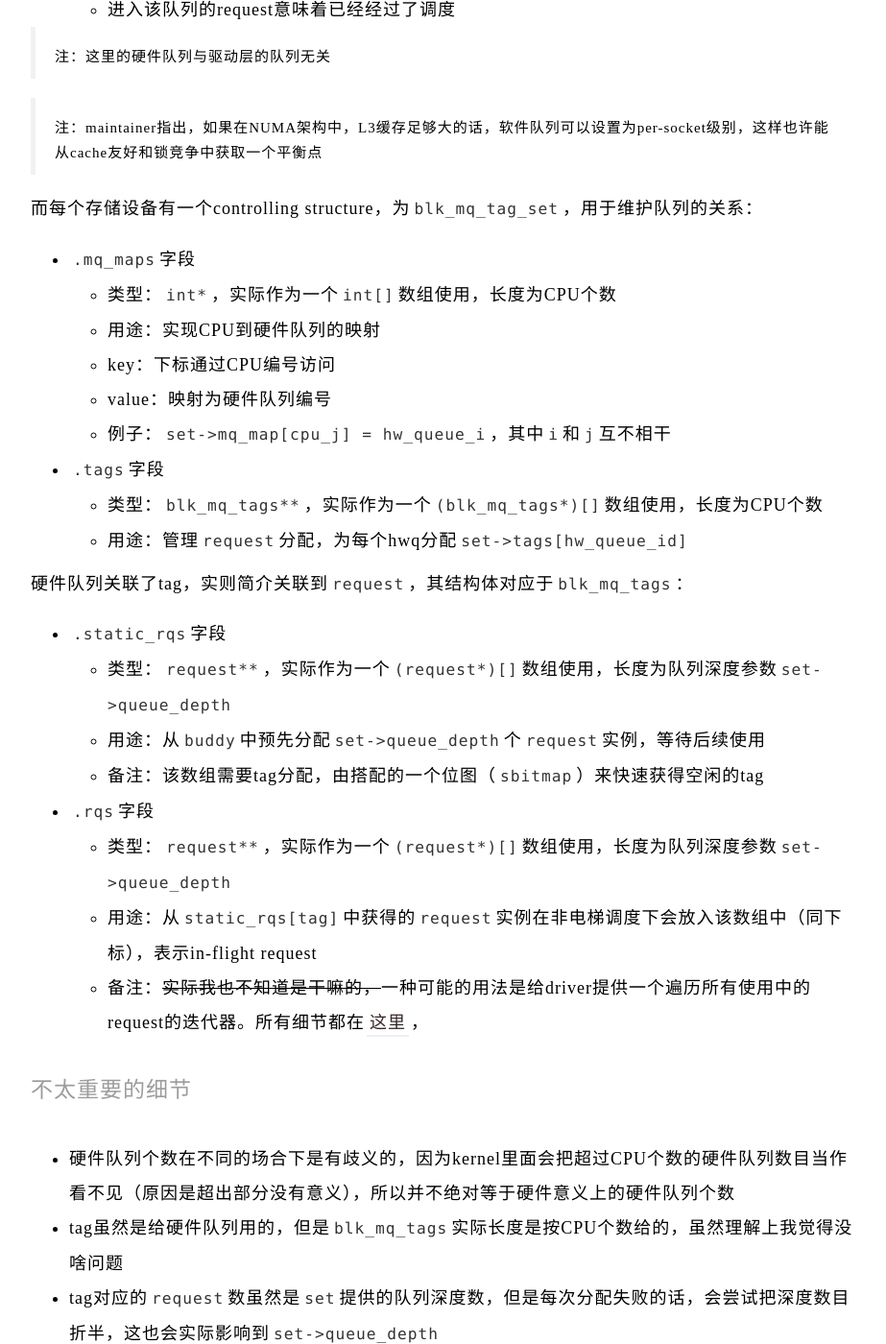
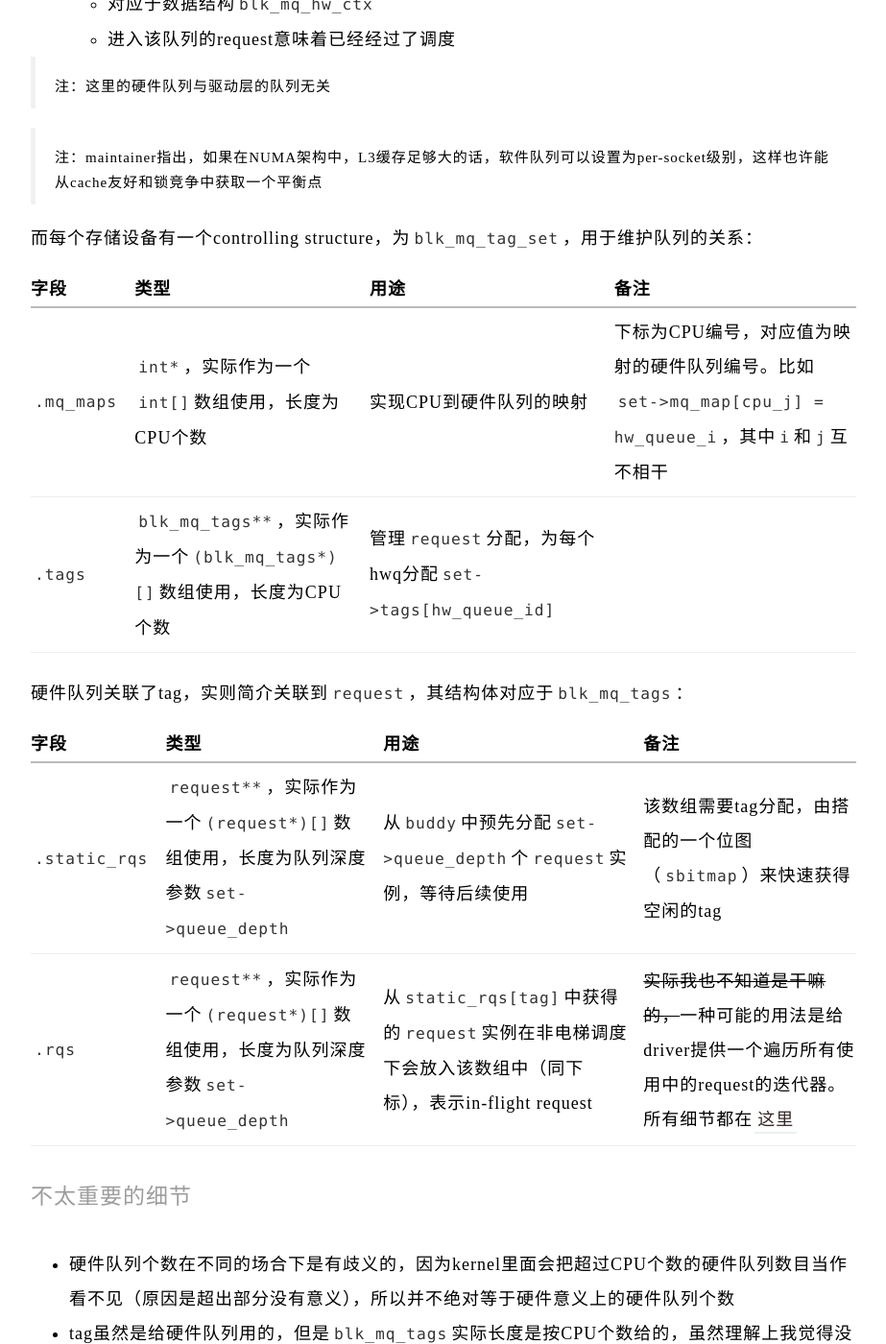
Before and after one commit to Caturra000/Caturra000.github.io, a Jekyll site: the page built from _posts/2023/2023-07-04-linux-blk-mq.md, in a window 1280 px wide and 1400 px high, scrolled down 1755 px. Shown: the whole window at 96% size, without its empty margins (178-1101 px from the left). Built offline with Jekyll 4.4.1, drawn with Linux system fonts in a browser that asks for light colours; some of the changed text lies outside the part shown.

Commit message:
update linux-blk-mq

```diff
--- a/_posts/2023/2023-07-04-linux-blk-mq.md
+++ b/_posts/2023/2023-07-04-linux-blk-mq.md
@@ -34,25 +34,19 @@ benefiting from the parallelism offered by modern storage devices.
 > 注：maintainer指出，如果在NUMA架构中，L3缓存足够大的话，软件队列可以设置为per-socket级别，这样也许能从cache友好和锁竞争中获取一个平衡点
 
 而每个存储设备有一个controlling structure，为`blk_mq_tag_set`，用于维护队列的关系：
-- `.mq_maps`字段
-    - 类型：`int*`，实际作为一个`int[]`数组使用，长度为CPU个数
-    - 用途：实现CPU到硬件队列的映射
-    - key：下标通过CPU编号访问
-    - value：映射为硬件队列编号
-    - 例子：`set->mq_map[cpu_j] = hw_queue_i`，其中`i`和`j`互不相干
-- `.tags`字段
-    - 类型：`blk_mq_tags**`，实际作为一个`(blk_mq_tags*)[]`数组使用，长度为CPU个数
-    - 用途：管理`request`分配，为每个hwq分配`set->tags[hw_queue_id]`
+
+| 字段       | 类型                                                         | 用途                                                     | 备注                                                         |
+| ---------- | ------------------------------------------------------------ | -------------------------------------------------------- | ------------------------------------------------------------ |
+| `.mq_maps` | `int*`，实际作为一个`int[]`数组使用，长度为CPU个数           | 实现CPU到硬件队列的映射                                  | 下标为CPU编号，对应值为映射的硬件队列编号。比如`set->mq_map[cpu_j] = hw_queue_i`，其中`i`和`j`互不相干 |
+| `.tags`    | `blk_mq_tags**`，实际作为一个`(blk_mq_tags*)[]`数组使用，长度为CPU个数 | 管理`request`分配，为每个hwq分配`set->tags[hw_queue_id]` |                                                              |
+
 
 硬件队列关联了tag，实则简介关联到`request`，其结构体对应于`blk_mq_tags`：
-- `.static_rqs`字段
-    - 类型：`request**`，实际作为一个`(request*)[]`数组使用，长度为队列深度参数`set->queue_depth`
-    - 用途：从`buddy`中预先分配`set->queue_depth`个`request`实例，等待后续使用
-    - 备注：该数组需要tag分配，由搭配的一个位图（`sbitmap`）来快速获得空闲的tag
-- `.rqs`字段
-    - 类型：`request**`，实际作为一个`(request*)[]`数组使用，长度为队列深度参数`set->queue_depth`
-    - 用途：从`static_rqs[tag]`中获得的`request`实例在非电梯调度下会放入该数组中（同下标），表示in-flight request
-    - 备注：<del>实际我也不知道是干嘛的，</del>一种可能的用法是给driver提供一个遍历所有使用中的request的迭代器。所有细节都在[这里](https://elixir.bootlin.com/linux/v4.18.20/A/ident/rqs)，
+
+| 字段          | 类型                                                         | 用途                                                         | 备注                                                         |
+| ------------- | ------------------------------------------------------------ | ------------------------------------------------------------ | ------------------------------------------------------------ |
+| `.static_rqs` | `request**`，实际作为一个`(request*)[]`数组使用，长度为队列深度参数`set->queue_depth` | 从`buddy`中预先分配`set->queue_depth`个`request`实例，等待后续使用 | 该数组需要tag分配，由搭配的一个位图（`sbitmap`）来快速获得空闲的tag |
+| `.rqs`        | `request**`，实际作为一个`(request*)[]`数组使用，长度为队列深度参数`set->queue_depth` | 从`static_rqs[tag]`中获得的`request`实例在非电梯调度下会放入该数组中（同下标），表示in-flight request | <del>实际我也不知道是干嘛的，</del>一种可能的用法是给driver提供一个遍历所有使用中的request的迭代器。所有细节都在[这里](https://elixir.bootlin.com/linux/v4.18.20/A/ident/rqs) |
 
 ## 不太重要的细节
 
```
Also changed, not shown: other parts of _posts/2023/2023-07-04-linux-blk-mq.md (+1 -1 lines).
